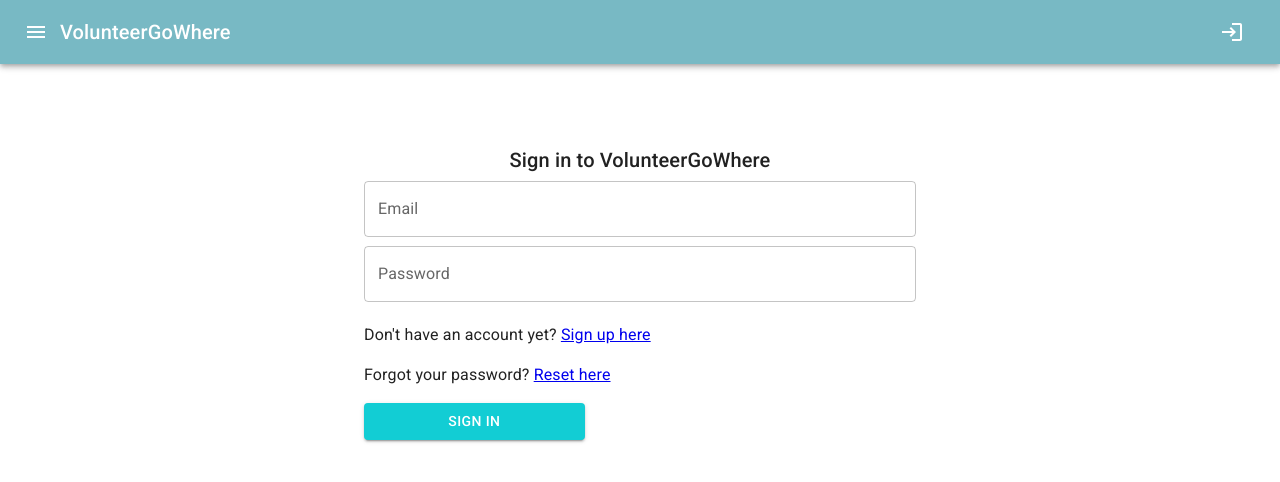
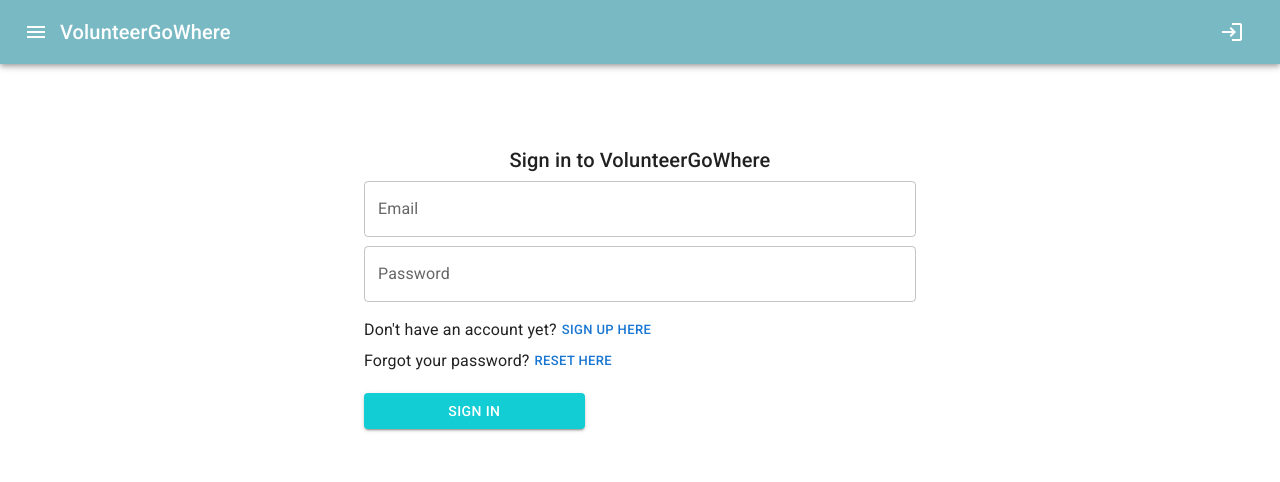
Before and after one commit to kirath2205/CZ3002---Pied-Piper, a Next.js app in the folder frontend/: page /auth/signin in a window 1280 px wide. Shown: the top 482 px of the page. Built offline with nearby package versions, Linux system fonts and the light colour scheme.

Commit message:
Fix form error not clearing when switch page

```diff
--- a/frontend/components/auth/SignInForm.tsx
+++ b/frontend/components/auth/SignInForm.tsx
@@ -1,7 +1,6 @@
 //lib
 import { useFormik } from 'formik';
 import * as yup from 'yup';
-import Link from 'next/link';
 import { useRouter } from 'next/router';
 //mui
 import { Button, TextField, Typography, Box, Container, Stack } from '@mui/material';
@@ -43,11 +42,7 @@ const SignInForm = (): JSX.Element => {
         },
     });
 
-    if (typeof window && authState.loggedIn) {
-        router.push('/');
-    }
-
-    if (authState.loggedIn) {
+    if (typeof window !== undefined && authState.loggedIn) {
         router.push('/');
     }
 
@@ -82,11 +77,31 @@ const SignInForm = (): JSX.Element => {
                     helperText={formik.touched.password && formik.errors.password}
                 />
                 <Stack>
-                    <Box sx={{ marginTop: 2 }}>
-                        Don't have an account yet? <Link href='/auth/signup'>Sign up here</Link>
+                    <Box mt={1}>
+                        Don't have an account yet?
+                        <Button
+                            size='small'
+                            variant='text'
+                            onClick={() => {
+                                dispatch(clearError());
+                                router.push('/auth/signup');
+                            }}
+                        >
+                            Sign up here
+                        </Button>
                     </Box>
-                    <Box sx={{ marginTop: 2 }}>
-                        Forgot your password? <Link href='/auth/forgot-password'>Reset here</Link>
+                    <Box>
+                        Forgot your password?
+                        <Button
+                            size='small'
+                            variant='text'
+                            onClick={() => {
+                                dispatch(clearError());
+                                router.push('/auth/signup');
+                            }}
+                        >
+                            Reset here
+                        </Button>
                     </Box>
                     <Button
                         sx={{ marginTop: 2, width: '40%', backgroundColor: '#12CDD4' }}
--- a/frontend/pages/auth/signin.tsx
+++ b/frontend/pages/auth/signin.tsx
@@ -1,8 +1,17 @@
 import SignInForm from '@/components/auth/SignInForm';
 import Layout from '@/components/shared/Layout';
 import Head from 'next/head';
+import { useRouter } from 'next/router';
+import { useAppSelector } from '@/app/hooks';
+import { selectLoggedIn } from '@/app/slices/authSlice';
 
 export default function SignIn() {
+    const loggedIn = useAppSelector(selectLoggedIn);
+    const router = useRouter();
+
+    if (typeof window !== undefined && loggedIn) {
+        router.push('/');
+    }
     return (
         <>
             <Head>
```
Also changed, not shown: frontend/components/auth/OrganizationSignUpForm.tsx (+11 -2 lines), frontend/components/auth/VolunteerSignUpForm.tsx (+13 -4 lines), frontend/pages/auth/signup.tsx (renamed from frontend/pages/auth/signup/index.tsx, +9 -1 lines).
